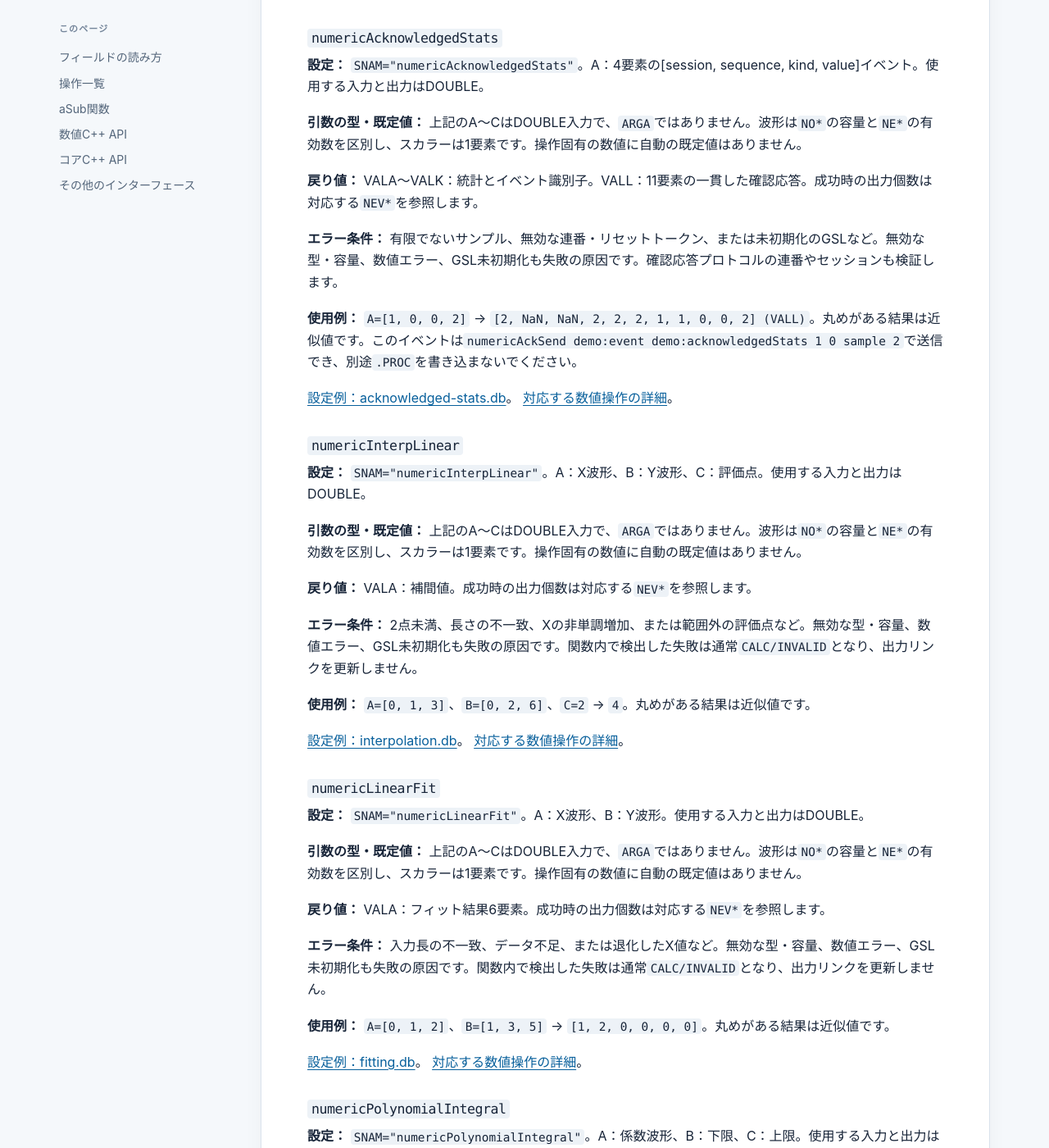
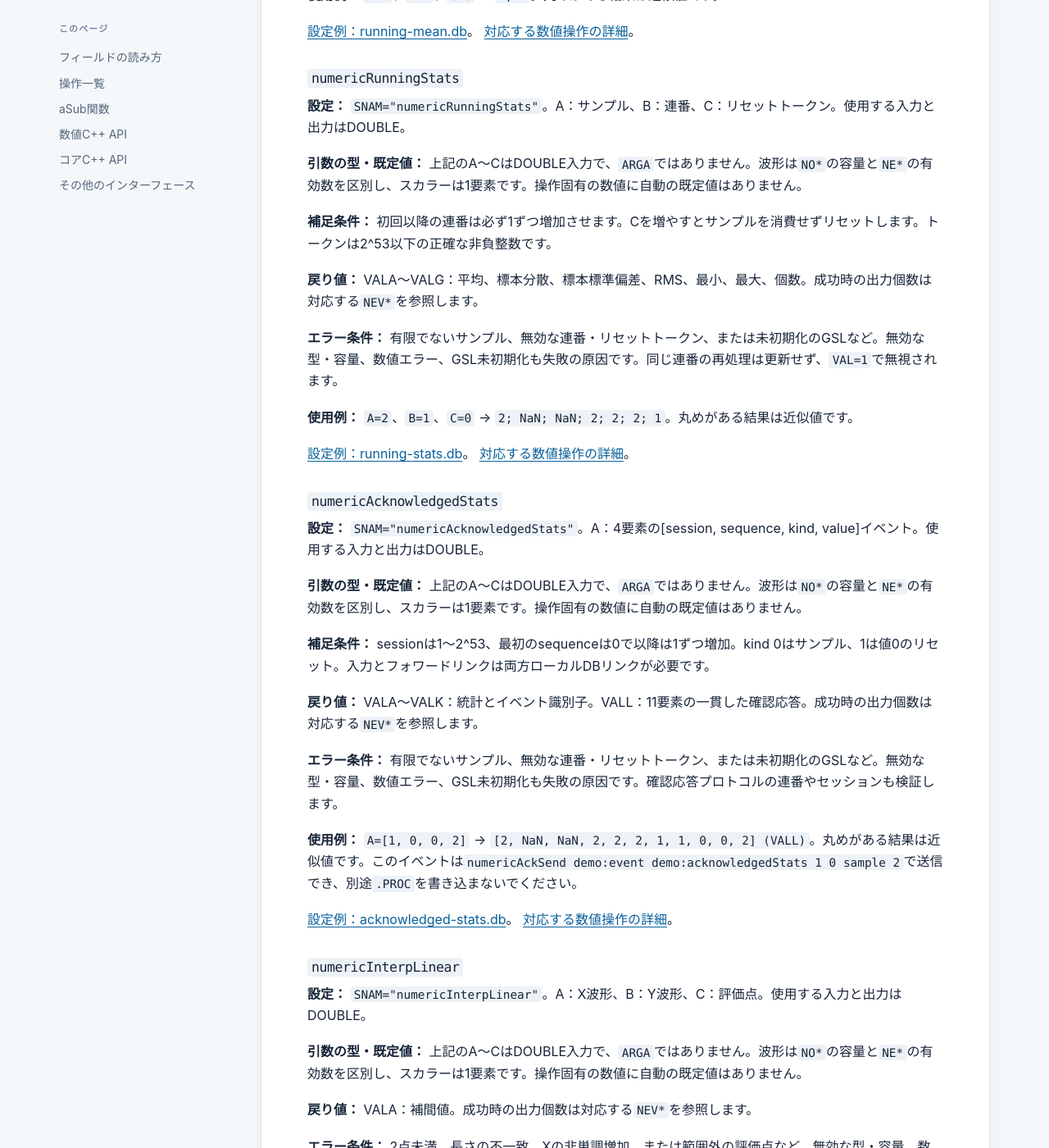
Before and after one commit to akared819/numeric, a Jekyll site: the page built from docs-site/ja/reference/index.md, in a window 1280 px wide and 1400 px high, scrolled down 66177 px. Shown: the whole window at 82% size. Built offline with Jekyll 4.4.1, drawn with Linux system fonts in a browser that asks for light colours; some of the changed text lies outside the part shown.

Commit message:
Clarify numerical and streaming parameter constraints

```diff
--- a/docs-site/_data/asub_details.json
+++ b/docs-site/_data/asub_details.json
@@ -137,7 +137,9 @@
       }
     ],
     "example_output": "2",
-    "adapt_example": false
+    "adapt_example": false,
+    "note_en": "A must have an even number of at least four finite elements; each pair is X then Y.",
+    "note_ja": "Aは有限値を偶数個、最低4要素含み、各組はX、Yの順です。"
   },
   {
     "name": "numericCorrelation",
@@ -175,7 +177,9 @@
       }
     ],
     "example_output": "1",
-    "adapt_example": true
+    "adapt_example": true,
+    "note_en": "A must have an even number of at least four finite elements; neither paired series may be constant.",
+    "note_ja": "Aは有限値を偶数個、最低4要素含み、どちらの系列も定数列にはできません。"
   },
   {
     "name": "numericFftForward",
@@ -226,7 +230,9 @@
       }
     ],
     "example_output": "[1, 0, 1, 0, 1, 0, 1, 0]",
-    "adapt_example": false
+    "adapt_example": false,
+    "note_en": "VALB is staging storage; configure FTVB as DOUBLE and NOVB at least 2N, and leave OUTB unconfigured.",
+    "note_ja": "VALBは作業領域です。FTVBをDOUBLE、NOVBを2N以上にし、OUTBは未設定にします。"
   },
   {
     "name": "numericMovingMean",
@@ -318,7 +324,9 @@
       }
     ],
     "example_output": "2; 1",
-    "adapt_example": false
+    "adapt_example": false,
+    "note_en": "After the first sample, each accepted sequence must increase; incrementing C resets without consuming a sample. Tokens are exact nonnegative integers up to 2^53.",
+    "note_ja": "初回以降の連番は増加させます。Cを増やすとサンプルを消費せずリセットします。トークンは2^53以下の正確な非負整数です。"
   },
   {
     "name": "numericRunningStats",
@@ -343,7 +351,9 @@
       }
     ],
     "example_output": "2; NaN; NaN; 2; 2; 2; 1",
-    "adapt_example": false
+    "adapt_example": false,
+    "note_en": "After the first sample, each accepted sequence must increase by exactly one; incrementing C resets without consuming a sample. Tokens are exact nonnegative integers up to 2^53.",
+    "note_ja": "初回以降の連番は必ず1ずつ増加させます。Cを増やすとサンプルを消費せずリセットします。トークンは2^53以下の正確な非負整数です。"
   },
   {
     "name": "numericAcknowledgedStats",
@@ -360,7 +370,9 @@
       }
     ],
     "example_output": "[2, NaN, NaN, 2, 2, 2, 1, 1, 0, 0, 2] (VALL)",
-    "adapt_example": false
+    "adapt_example": false,
+    "note_en": "Session is 1–2^53; first sequence is 0 and later sequences increase by one; kind 0 means sample, kind 1 reset with value 0. Both the input and forward link must be local DB links.",
+    "note_ja": "sessionは1〜2^53、最初のsequenceは0で以降は1ずつ増加。kind 0はサンプル、1は値0のリセット。入力とフォワードリンクは両方ローカルDBリンクが必要です。"
   },
   {
     "name": "numericInterpLinear",
--- a/docs-site/_data/operations.json
+++ b/docs-site/_data/operations.json
@@ -76,8 +76,8 @@
     "interface": "scalar",
     "inputs_en": "A: sorted waveform; B: fraction",
     "inputs_ja": "A: 昇順の波形、B: 割合",
-    "result_en": "Interpolated quantile; fraction is in [0, 1]; input must be sorted.",
-    "result_ja": "補間した分位点。割合は0〜1、入力は昇順。",
+    "result_en": "Interpolated quantile; fraction is in [0, 1]. Samples must be finite and ascending; interpolation is linear between adjacent values.",
+    "result_ja": "補間した分位点。割合は0〜1、サンプルは有限かつ昇順。隣接する値の間を線形補間。",
     "doc": "numeric-scalar.md"
   },
   {
@@ -150,8 +150,8 @@
     "interface": "scalar",
     "inputs_en": "A: X waveform; B: Y waveform; C: query",
     "inputs_ja": "A: X波形、B: Y波形、C: 評価点",
-    "result_en": "Linear interpolation; X is strictly increasing and query is in range.",
-    "result_ja": "線形補間。Xは狭義単調増加、評価点は範囲内。",
+    "result_en": "Linear interpolation; X and Y have equal lengths of at least two, X is strictly increasing, and the query is inside the closed X range.",
+    "result_ja": "線形補間。XとYは同じ長さで2点以上、Xは狭義単調増加、評価点はXの範囲内（端を含む）。",
     "doc": "interpolation.md"
   },
   {
@@ -159,8 +159,8 @@
     "interface": "scalar",
     "inputs_en": "A: X waveform; B: Y waveform; C: query",
     "inputs_ja": "A: X波形、B: Y波形、C: 評価点",
-    "result_en": "Natural cubic spline; at least three points and in-range query.",
-    "result_ja": "自然三次スプライン。3点以上で評価点は範囲内。",
+    "result_en": "Natural cubic spline with zero second derivatives at the endpoints; equal lengths of at least three, strictly increasing X, and an in-range query.",
+    "result_ja": "端点の2階微分が0の自然三次スプライン。同じ長さで3点以上、Xは狭義単調増加、評価点は範囲内。",
     "doc": "interpolation.md"
   },
   {
@@ -168,8 +168,8 @@
     "interface": "scalar",
     "inputs_en": "A: coefficients; B: lower bound; C: upper bound",
     "inputs_ja": "A: 係数波形、B: 下限、C: 上限",
-    "result_en": "Polynomial definite integral.",
-    "result_ja": "多項式の定積分。",
+    "result_en": "Definite integral of 1–64 coefficients in ascending powers. Bounds may be equal or reversed; no error estimate is returned.",
+    "result_ja": "昇べき順の係数1〜64個の定積分。積分範囲は同値・逆順も可能。誤差推定値は返さない。",
     "doc": "integration.md"
   },
   {
@@ -177,8 +177,8 @@
     "interface": "scalar",
     "inputs_en": "A: coefficients; B: lower bound; C: upper bound",
     "inputs_ja": "A: 係数波形、B: 下限、C: 上限",
-    "result_en": "Bracketed polynomial root; bounds must form a valid bracket.",
-    "result_ja": "区間内の多項式の根。有効な括り区間が必要。",
+    "result_en": "A bracketed root of a polynomial with 2–64 coefficients in ascending powers. Bounds increase and endpoint values have opposite signs unless an endpoint is a root.",
+    "result_ja": "昇べき順の係数2〜64個の多項式の根。境界は増加順で、端点が根の場合を除き両端の関数値の符号が異なること。",
     "doc": "roots.md"
   },
   {
@@ -206,8 +206,8 @@
     "interface": "array",
     "inputs_en": "A: waveform",
     "inputs_ja": "A: 波形",
-    "result_en": "Same-length centered moving mean.",
-    "result_ja": "入力と同じ長さの中心移動平均。",
+    "result_en": "Same-length centered moving mean; endpoints are padded by repeating the first or last sample.",
+    "result_ja": "入力と同じ長さの中心移動平均。端では先頭・末尾値を反復して補完。",
     "doc": "window-statistics.md",
     "args_en": "ARGA: odd window width 3–4095, no greater than input length; blank uses WIN (default 3).",
     "args_ja": "ARGA：3〜4095の奇数窓幅。入力要素数以下。空欄はWIN（既定3）。"
@@ -217,8 +217,8 @@
     "interface": "array",
     "inputs_en": "A: waveform",
     "inputs_ja": "A: 波形",
-    "result_en": "Same-length centered moving median.",
-    "result_ja": "入力と同じ長さの中心移動中央値。",
+    "result_en": "Same-length centered moving median; endpoints are padded by repeating the first or last sample.",
+    "result_ja": "入力と同じ長さの中心移動中央値。端では先頭・末尾値を反復して補完。",
     "doc": "window-statistics.md",
     "args_en": "ARGA: odd window width 3–4095, no greater than input length; blank uses WIN (default 3).",
     "args_ja": "ARGA：3〜4095の奇数窓幅。入力要素数以下。空欄はWIN（既定3）。"
@@ -228,8 +228,8 @@
     "interface": "array",
     "inputs_en": "A: waveform",
     "inputs_ja": "A: 波形",
-    "result_en": "Smoothed waveform.",
-    "result_ja": "平滑化波形。",
+    "result_en": "Same-length Gaussian-smoothed waveform. The centered window repeats endpoint values; sigma is (K−1)/(2×alpha) samples.",
+    "result_ja": "入力と同じ長さのガウス平滑化波形。中心窓の端は端点値を反復し、標準偏差は(K−1)/(2×alpha)サンプル。",
     "doc": "window-statistics.md",
     "args_en": "ARGA: odd window width 3–4095, no greater than input length; ARGB: alpha 0.01–10. Blanks use WIN (default 3) and ALPH (default 1.1774100225154747).",
     "args_ja": "ARGA：3〜4095の奇数窓幅（入力要素数以下）。ARGB：alpha 0.01〜10。空欄はWIN（既定3）、ALPH（既定1.1774100225154747）。"
@@ -250,8 +250,8 @@
     "interface": "array",
     "inputs_en": "A: X waveform; B: Y waveform",
     "inputs_ja": "A: X波形、B: Y波形",
-    "result_en": "Six values: intercept, slope, three covariance values, residual sum of squares.",
-    "result_ja": "6要素：切片、傾き、共分散3値、残差平方和。",
+    "result_en": "Six DOUBLE values [intercept, slope, cov00, cov01, cov11, residual sum of squares]. X and Y must have equal lengths of at least three; X must not be constant.",
+    "result_ja": "DOUBLEの6要素［切片、傾き、cov00、cov01、cov11、残差平方和］。XとYは同じ長さで3点以上、Xは定数列不可。",
     "doc": "fitting.md"
   },
   {
@@ -313,8 +313,8 @@
     "interface": "array",
     "inputs_en": "A: sample count; B: sample interval",
     "inputs_ja": "A: サンプル数、B: サンプル間隔",
-    "result_en": "Signed full frequency axis in Hz; positive interval.",
-    "result_ja": "符号付きの全周波数軸（Hz）。間隔は正。",
+    "result_en": "N signed frequency-bin centers in Hz, in natural FFT order. N is a positive integer and the sample interval is positive; for even N the Nyquist bin is negative.",
+    "result_ja": "FFTの自然順で並ぶN個の符号付き周波数（Hz）。Nは正の整数、間隔は正。Nが偶数ならナイキスト成分は負側。",
     "doc": "fft.md"
   },
   {
@@ -340,8 +340,8 @@
     "interface": "array",
     "inputs_en": "A: waveform; B: segment length; C: overlap; D: sample interval",
     "inputs_ja": "A: 波形、B: 区間長、C: 重なり、D: サンプル間隔",
-    "result_en": "One-sided Welch PSD; segment length is a power of two of at least 4.",
-    "result_ja": "片側Welch PSD。区間長は4以上の2の累乗。",
+    "result_en": "One-sided PSD with N/2+1 bins. N must be a power of two at least 4, overlap is an integer in [0, N), sample interval is positive, and at least N samples are required.",
+    "result_ja": "N/2+1要素の片側PSD。Nは4以上の2の累乗、重なりは0以上N未満の整数、サンプル間隔は正、入力はN個以上。",
     "doc": "fft.md"
   },
   {
@@ -349,8 +349,8 @@
     "interface": "array",
     "inputs_en": "A: waveform; B: frame length; C: hop",
     "inputs_ja": "A: 波形、B: フレーム長、C: ホップ幅",
-    "result_en": "Complex STFT frames flattened in frame order; OMAX must hold every frame.",
-    "result_ja": "複素STFTをフレーム順に並べた配列。OMAXは全フレーム分必要。",
+    "result_en": "Flattened complex frames: N is a power of two at least 4, hop is an integer in [1, N], and output capacity is at least 2N×(1 + floor((sample_count−N)/hop)).",
+    "result_ja": "複素フレームを順番に並べた配列。Nは4以上の2の累乗、ホップ幅は1〜Nの整数。出力容量は2N×(1 + floor((サンプル数−N)/ホップ幅))以上。",
     "doc": "fft.md"
   },
   {
@@ -358,8 +358,8 @@
     "interface": "array",
     "inputs_en": "A: row-major symmetric matrix; B: dimension",
     "inputs_ja": "A: 行優先の対称行列、B: 次元",
-    "result_en": "Real eigenvalues in ascending order.",
-    "result_ja": "昇順に並べた実固有値。",
+    "result_en": "Ascending real eigenvalues; dimension is an integer 1–1024 and A must be an exactly symmetric row-major matrix with dimension squared finite elements.",
+    "result_ja": "昇順の実固有値。次元は1〜1024の整数、Aは次元の二乗個の有限値を持つ行優先の厳密な対称行列。",
     "doc": "linear-algebra.md"
   },
   {
--- a/docs-site/ja/reference/index.md
+++ b/docs-site/ja/reference/index.md
@@ -214,7 +214,9 @@
 
 **引数の型・既定値：** 上記のA〜CはDOUBLE入力で、`ARGA`ではありません。波形は`NO*`の容量と`NE*`の有効数を区別し、スカラーは1要素です。操作固有の数値に自動の既定値はありません。
 
-**戻り値：** {{ api.outputs_ja }}。成功時の出力個数は対応する`NEV*`を参照します。
+{% if api.note_ja %}**補足条件：** {{ api.note_ja }}
+
+{% endif %}**戻り値：** {{ api.outputs_ja }}。成功時の出力個数は対応する`NEV*`を参照します。
 
 **エラー条件：** {{ operation.error_ja }}など。無効な型・容量、数値エラー、GSL未初期化も失敗の原因です。{% if api.name == 'numericRunningMean' or api.name == 'numericRunningStats' %}同じ連番の再処理は更新せず、`VAL=1`で無視されます。{% elsif api.name == 'numericAcknowledgedStats' %}確認応答プロトコルの連番やセッションも検証します。{% else %}関数内で検出した失敗は通常`CALC/INVALID`となり、出力リンクを更新しません。{% endif %}
 
```
Also changed, not shown: docs-site/reference/index.md (+3 -1 lines).
